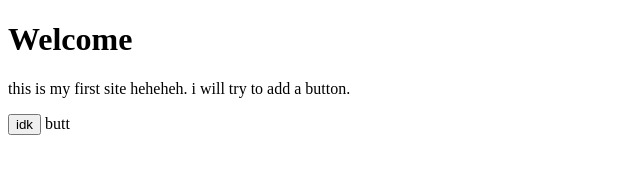
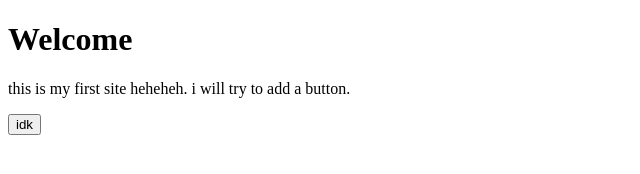
Before and after one commit to purple482015/webmyweb, a plain HTML site: page webmyweb.html in a window 1280 px wide. Shown: the full height of the page, 0-640 px from the left. Drawn offline with Linux system fonts and the light colour scheme.

Commit message:
Update webmyweb.html

```diff
--- a/webmyweb.html
+++ b/webmyweb.html
@@ -8,6 +8,5 @@
 <h1>Welcome</h1>
 <p>this is my first site heheheh. i will try to add a button.</p>
   <button>idk</button>
-butt
 </body>
 </html>
```
